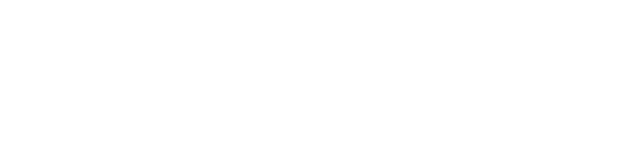
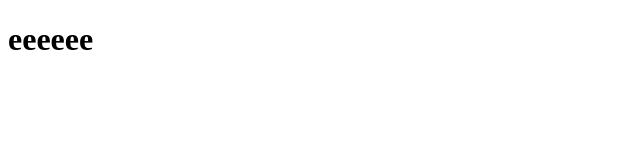
Before and after one commit to dedoxmen/najwiekszy-najmniejszy, a plain HTML site: page index.html in a window 1280 px wide. Shown: the whole page, without its empty margins (0-640 px from the left). Drawn offline with Linux system fonts and the light colour scheme.

Commit message:
asdasdasdasdasd

```diff
--- a/index.html
+++ b/index.html
@@ -6,6 +6,7 @@
     <title>Document</title>
 </head>
 <body>
+    <h1>eeeeee</h1>
 
 </body>
 </html>
```
